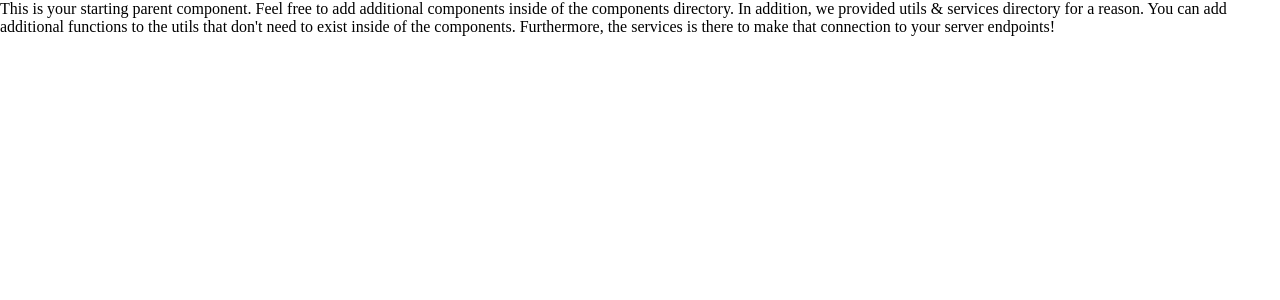
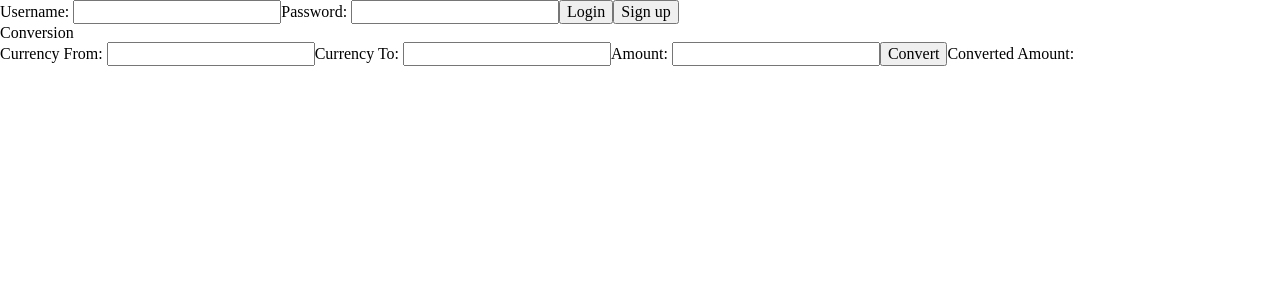
Before and after one commit to yhan4/miniproject, a React (Vite) app in the folder client/: page / in a window 1280 px wide. Shown: the top 300 px of the page. Built offline with nearby package versions, Linux system fonts and the light colour scheme.

Commit message:
components of login and conversion

```diff
--- a/client/src/components/App.jsx
+++ b/client/src/components/App.jsx
@@ -1,11 +1,19 @@
+import React from 'react';
+import Login from './Login';
+import Conversion from './Conversion';
+// import AddCurrency from './AddCurrency';
+// import UpdateCurrency from './UpdateCurrency';
+// import DeleteCurrency from './DeleteCurrency';
+
 
 const App = () => {
   return (
     <div>
-      <p> This is your starting parent component. Feel free to add additional components inside of the components directory. In addition, we provided utils & services directory for a reason.
-        You can add additional functions to the utils that don't need to exist inside of the components. Furthermore, the services is there to make that connection
-        to your server endpoints!
-      </p>
+      <Login />
+      <Conversion />
+      {/*<AddCurrency />
+      <UpdateCurrency />
+      <DeleteCurrency /> */}
     </div>
   )
 }
--- /dev/null
+++ b/client/src/components/Conversion.jsx
@@ -0,0 +1,24 @@
+import React from "react";
+
+const Conversion = () => {
+    return (
+        <div>
+            <h2>Conversion</h2>
+            <form>
+                <label>
+                    Currency From: <input type="text" />
+                </label>
+                <label>
+                    Currency To: <input type="text" />
+                </label>
+                <label>
+                    Amount: <input type="number" />
+                </label>
+                <button type="submit">Convert</button>
+                <label>Converted Amount: </label>
+            </form>
+        </div>
+    )
+}
+
+export default Conversion;
--- /dev/null
+++ b/client/src/components/Login.jsx
@@ -0,0 +1,20 @@
+import React from "react";
+
+const Login = () => {
+    return(
+        <div>
+            <form>
+                <label>
+                    Username: <input type="text" />
+                </label>
+                <label>
+                    Password: <input type="password" />
+                </label>
+                <button>Login</button>
+                <button>Sign up</button>
+            </form>
+        </div>
+    )
+}
+
+export default Login;
```
Also changed, not shown: client/src/components/AddCurrency.jsx (added), client/src/components/DeleteCurrency.jsx (added), client/src/components/UpdateCurrency.jsx (added).
